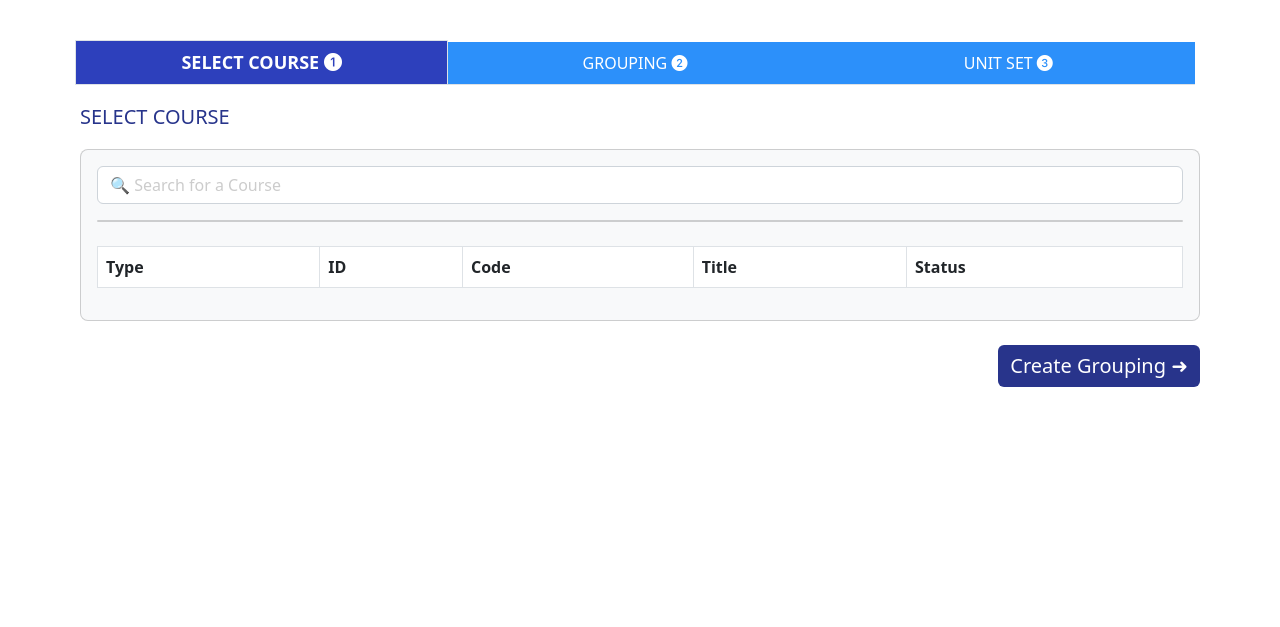
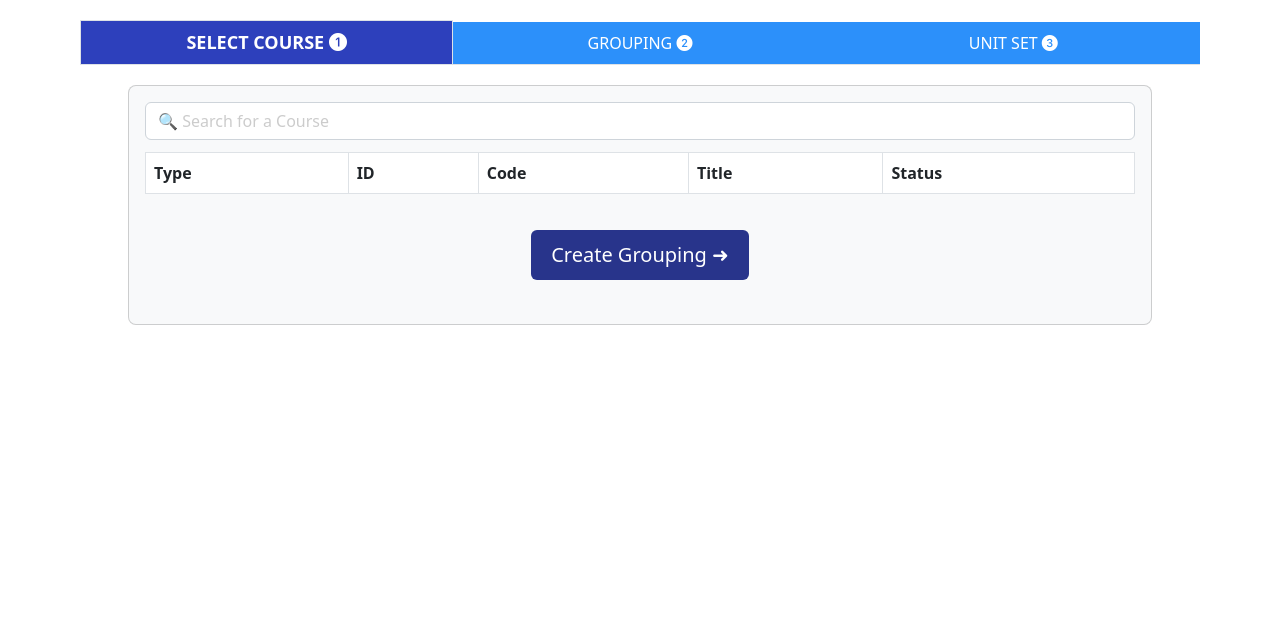
Before and after one commit to TonyyZzz/CITS5206-Team16-UnitSetBuilder, a Flask app: page /select-course in a window 1280 px wide. Shown: the part 50-677 px from the top of the page. Run offline with Flask 3, Linux system fonts and the light colour scheme; the visitor is signed in with stand-in values (Sample User, id 1); lists and menus that the app fills with data are empty.

Commit message:
Fix layout with each page and the navigate button

```diff
--- a/app/static/css/index.css
+++ b/app/static/css/index.css
@@ -73,14 +73,32 @@
     width: 15px;
 }
 
-/* Align the card to avoid extra spacing */
+.create-btn {
+    background-color: #28348B;
+    border: none;
+    font-size: 20px;
+    padding: 10px 20px;
+    margin: 0 auto;
+    display: block;
+}
+
+.my-4 {
+    position: absolute;
+    bottom: 20px;
+    width: 100%;
+    text-align: center;
+}
+
 .card {
     background-color: #f8f9fa;
     border-radius: 8px;
-    margin-top: 20px;
+    margin: 20px auto;
     max-width: 1120px;
-    margin-left:80px
+    width: 80%;
+    position: relative;
+    padding-bottom: 80px;
 }
+
 
 /* Remove extra spacing between the top and navbar */
 .container {
--- a/app/static/css/main.css
+++ b/app/static/css/main.css
@@ -99,88 +99,97 @@ footer {
 
 /*  Started from here */
 
-.app-name{
-    border: #333;
-    font-size: large;
-    margin-top: 20px;
-    padding-right: 0%;
-    margin-left: 20px;
-    width: 90%;
-    /* text-align: center; */
+.app-name {
+    display: flex;
+    flex-direction: column;
+    align-items: center;
+    text-align: center;
+    width: 100%; /* Ensure it takes the full width inside the home-card */
+    gap: 15px;
 }
 
-.home-card{
+.home-card, .greeting-message {
+    width: 80%; /* Set the same width for both */
+    margin: 20px auto; /* Center horizontally */
+}
+
+.home-card {
     background-color: rgb(255, 255, 255);
     border-radius: 5px;
-    width:90%;
-    margin-left: 65px;
-    margin-top: 20px;
     display: flex;
-    margin-bottom: 50px;
     border: solid var(--header) 2px;
+    padding: 20px;
 }
 
-.greeting-message{
+.greeting-message {
     background-color: rgb(42, 102, 223);
-    color:white;
+    color: white;
     font-size: large;
-    margin: auto;
     font-weight: bold;
-    padding-top: 10px;
-    padding-bottom: 10px;
-    width: 90%;
+    padding: 10px 0;
     text-align: center;
-    margin-top: 20px;
 }
 
-.home-button-links{
-    display: block;
+.home-button-links {
     cursor: pointer;
-    padding: 6px 18px;
+    padding: 12px 30px;
     font-size: 17px;
     border: none;
     border-radius: 5px;
     background-color: rgb(42, 102, 223);
-    margin-bottom: 20px;
-    margin-left:400px;
+    display: flex; /* Center the content inside the button */
+    justify-content: center;
+    align-items: center;
+    margin-top: 20px;
 }
 
-.home-button-links a{
-    cursor: pointer;
+.home-button-links a {
     font-size: 17px;
-    border: none;
-    border-radius: 5px;
-    justify-content: center;
-    align-items: center;
     color: white;
     text-decoration: none;
 }
+ul {
+    list-style-type: disc;
+    list-style-position: inside;
+    margin: 0;
+    padding: 0;
+}
+
+li {
+    margin: 0;
+    padding: 0;
+    line-height: 1.5;
+}
+
 
 .progress-container {
-    margin-bottom: 20px;
     display: flex;
-    justify-content: center;   /* Center the contents horizontally */
+    justify-content: center; /* Center the progress-bar container horizontally */
     align-items: center;
-    margin-left: auto;
+    margin: 20px auto;
     max-width: 1120px;
-    margin-top: 20px;
+    width: 100%;
 }
 
 .progress-bar {
     display: flex;
-    flex-direction:row !important;
+    flex-direction: row !important;
     justify-content: space-between;
+    align-items: center;
+    width: 100%;
     max-width: 1120px;
-    align-items: center;
-    margin-left:75px;
+    padding: 0;
+    list-style: none;
 }
+
 
 .nav-tabs {
     border-bottom: 1px solid #dddddd;
 }
 
 .nav-item {
-    flex: 1;
+    flex: 1; /* Ensure all items take equal space */
+    text-align: center; /* Center the text inside each nav-item */
 }
 
 .nav-link {
@@ -258,3 +267,9 @@ footer {
     background-color: var(--progress-bar); /* Change color on hover */
     transition: background-color 0.3s ease; /* Smooth color transition */
 }
+
+.custom-card {
+    padding: 2rem;
+    border-radius: 8px;
+    box-shadow: 0 4px 8px rgba(0, 0, 0, 0.1);
+}
--- a/app/templates/base.html
+++ b/app/templates/base.html
@@ -23,11 +23,7 @@
         </a>
         <h1>Unit Set Builder</h1>
         <nav class="top-navigation">
-            <a href="{{ url_for('auth.login') }}">Login</a>
             <a href="{{ url_for('main.index') }}">Home</a>
-            <a href="{{ url_for('main.course') }}">Course</a>
-            <a href="{{ url_for('main.grouping') }}">Groups</a>
-            <a href="{{ url_for('main.unit_set') }}">Unit set</a>
         </nav>
         <!-- Search and menu icon in the header -->
         <div class="fas fa-bars" id="menu-button"></div>
--- a/app/templates/grouping-page.html
+++ b/app/templates/grouping-page.html
@@ -10,7 +10,7 @@
     <link rel="stylesheet" href="{{ url_for('static', filename='css/main.css') }}">
     <script src="{{ url_for('static', filename='js/grouping.js')
     }}"></script>
-    <div class="progress-container"></div>
+    <div class="progress-container">
             <div class="progress-bar nav nav-tabs">
                 <div class="nav-item">
                     <a href="{{ url_for('main.course') }}" class="nav-link completed" data-index="0">SELECT COURSE <i class="bi bi-1-circle-fill"></i></a>
@@ -22,8 +22,9 @@
                     <a class="nav-link" data-index="2">UNIT SET <i class="bi bi-3-circle-fill"></i></a>
                 </div>
             </div>
-        </div>
+    </div>
 
+    <div class="parent-container">
     <div class="grouping">
         <!-- Dynamic Course Header -->
         <h2 class="grouping-header">{{ course.title }} [{{ course.code }}]</h2>
@@ -120,5 +121,6 @@
             {% endif %}
         </div>
     </div>
+    </div>
 </body>
 {% endblock %}
--- a/app/templates/index.html
+++ b/app/templates/index.html
@@ -17,7 +17,7 @@
 <body>
     <div id="greeting" class="greeting-message"></div>
     <!-- Curriculum Management System CAIDi Section -->
-     <div class="home-card">
+    <div class="home-card">
         <div class="app-name">
             <h1>Welcome To The Unit Set Builder App</h1>
             <p>Curriculum Management System ( CAIDI ) is a platform designed to streamline the administration of academic programs.
@@ -29,6 +29,6 @@
             <p>Overall, the Unit Set Builder app enhances the educational experience by streamlining administrative processes and fostering better communication among faculty and students.</p>
             <button class="home-button-links"><a href="{{ url_for('main.course') }}">Create A Unit Set Builder >> </a></button>
         </div>
-     </div>
+    </div>
     </body>
 {% endblock %}
--- a/app/templates/select-course.html
+++ b/app/templates/select-course.html
@@ -16,7 +16,7 @@
 </head>
 <body>
     <!-- Main Page Content -->
-        <div class="progress-container"></div>
+        <div class="progress-container">
             <div class="progress-bar nav nav-tabs">
                 <div class="nav-item">
                     <a class="nav-link active" data-index="0">SELECT COURSE <i class="bi bi-1-circle-fill"></i></a>
@@ -29,13 +29,13 @@
                 </div>
             </div>
         </div>
-        <h2 class="course-header">Select Course</h2>
 
         <!-- Card for Content -->
-        <div class="card p-3 position-relative">
-            <input id="search-input" type="search" class="form-control mb-3" placeholder="🔍 Search for a Course">
+        <div class="card d-flex flex-column" style="min-height: 30vh;">
+            <div class="p-3 flex-grow-1">
+                <input id="search-input" type="search" class="form-control mb-1" placeholder="🔍 Search for a Course">
                 <div id="suggestions" class="list-group"></div>
-            <table class="table table-bordered mt-4">
+                <table class="table table-bordered mt-2">
                     <thead>
                         <tr>
                             <th>Type</th>
@@ -51,10 +51,11 @@
                 </table>
             </div>
 
-        <div class="my-4">
-            <!-- Update the button to navigate to unit_set.html -->
-            <button class="btn btn-primary" style="background-color: #28348B; border:none; float:right; font-size: 20px;margin-right:80px"  onclick="createUnitSetBuilder()"
-            ><a style="text-decoration: none; color: white;">Create Grouping ➜</a></button>
+            <div class="my-4 text-center">
+                <button class="btn btn-primary create-btn" onclick="createUnitSetBuilder()" style="background-color: #28348B; border: none;">
+                    <a style="text-decoration: none; color: white;">Create Grouping ➜</a>
+                </button>
+            </div>
         </div>
     </div>
 
--- a/app/templates/unit_set.html
+++ b/app/templates/unit_set.html
@@ -8,7 +8,7 @@
 <script src="{{ url_for('static', filename='js/unit_set.js') }}"></script>
 
 
-<div class="progress-container"></div>
+<div class="progress-container">
 <div class="progress-bar nav nav-tabs">
     <div class="nav-item">
         <a href="{{ url_for('main.course') }}" class="nav-link completed" data-index="0">SELECT COURSE <i
```
Also changed, not shown: app/static/css/grouping-page.css (+15 -7 lines), app/static/css/unit_set.css (+61 -0 lines). Lines whose indentation alone changed are shown as unchanged.
